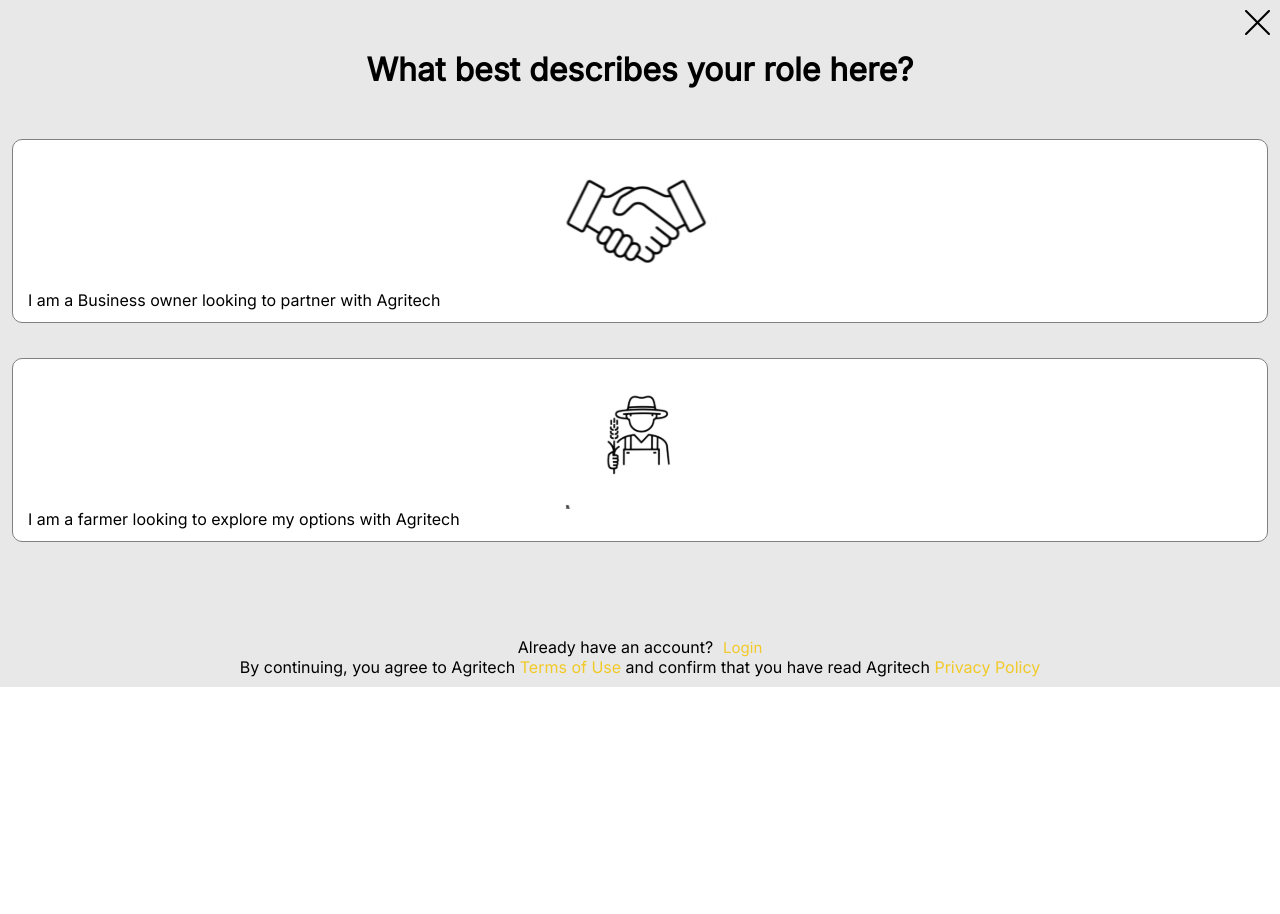
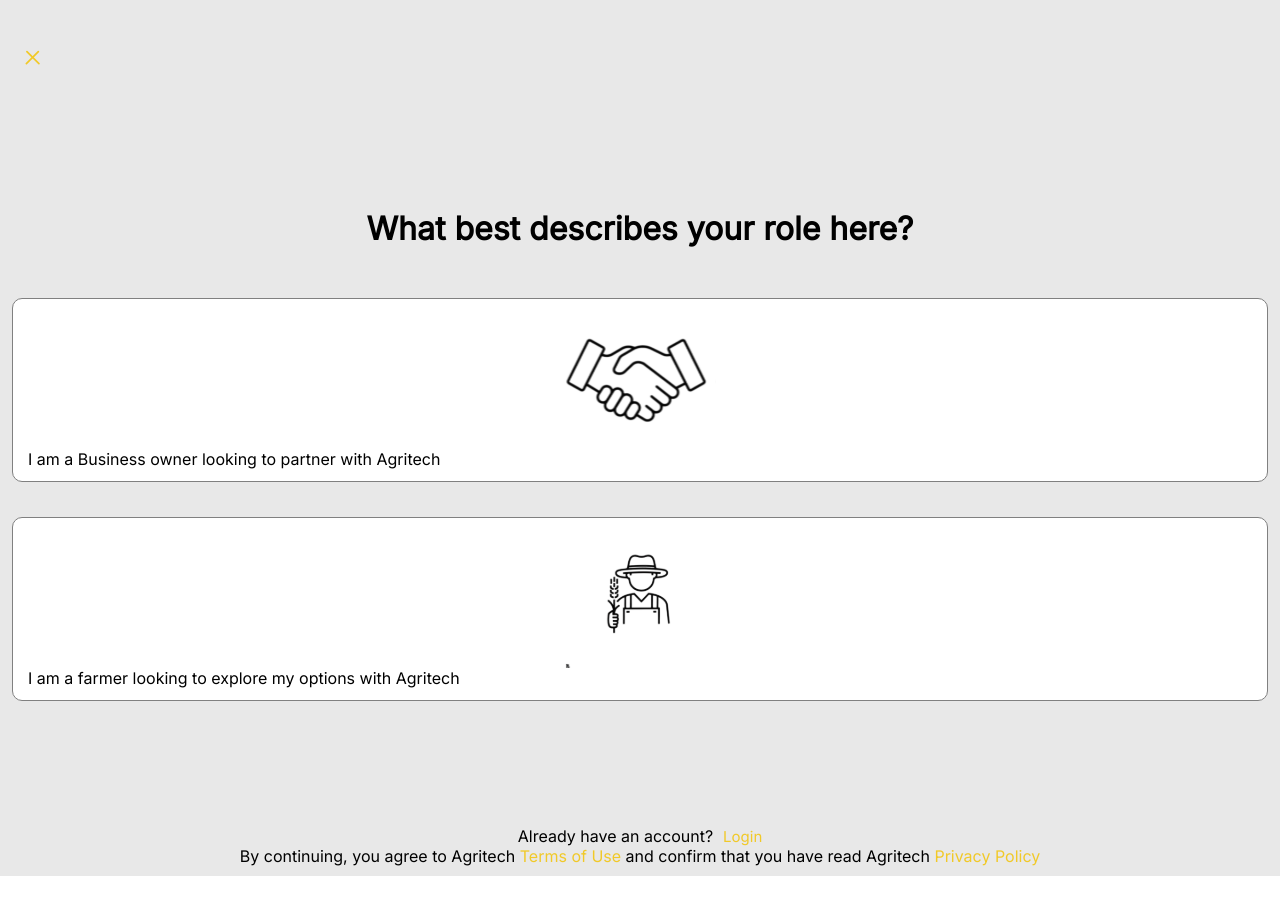
Before and after one commit to Ahnob/agritechcapstonereact, a React (Vite) app: page /onboarding in a window 1280 px wide. Shown: the top 914 px of the page. Before the commit the page ends 800 px from the top, so only its background shows below. Built offline with nearby package versions, Linux system fonts and the light colour scheme.

Commit message:
started with the closing image on the onbording

```diff
--- a/src/components/Alreadyhaveanaccount/Onboarding.css
+++ b/src/components/Alreadyhaveanaccount/Onboarding.css
@@ -56,8 +56,8 @@
 }
 
 .onboarding-footer {
-  margin-top: 70px;
-  margin-bottom: 30px;
+  margin-top: 100px;
+  margin-bottom: 50px;
   padding-top: 10px;
   padding-bottom: 10px;
   text-align: center;
--- a/src/components/Alreadyhaveanaccount/Onboarding.jsx
+++ b/src/components/Alreadyhaveanaccount/Onboarding.jsx
@@ -1,25 +1,35 @@
 import handshake_icon from "../../assets/Handshake_icon.svg";
 import farmer_icon from "../../assets/Farmer_icon.svg";
 import { Link } from "react-router-dom";
-import close_icon from "../../assets/Vector-icon.svg";
+import closeicon from "../../assets/close-con.svg";
 import "./Onboarding.css";
 
-function Onboarding() {
+function Onboarding(props) {
   return (
     <>
       <div className="onboarding-container">
-        <img src={close_icon} className="close_icon" />
+        <img
+          onClick={props.onClose}
+          src={closeicon}
+          className="close-icon"
+          alt="close-icon"
+        />
+
         <h3 className="onboarding-header">
           What best describes your role here?
         </h3>
         <div className="onboarding-child">
           <div className="onboarding-child1">
             <img src={handshake_icon} className="handshake_image" />
-            <p className="onboarding-paragraph">I am a Business owner looking to partner with Agritech</p>
+            <p className="onboarding-paragraph">
+              I am a Business owner looking to partner with Agritech
+            </p>
           </div>
           <div className="onboarding-child2">
             <img src={farmer_icon} className="farmer_image" />
-            <p className="onboarding-paragraph">I am a farmer looking to explore my options with Agritech</p>
+            <p className="onboarding-paragraph">
+              I am a farmer looking to explore my options with Agritech
+            </p>
           </div>
         </div>
         <footer className="onboarding-footer">
--- /dev/null
+++ b/src/components/Closeicon/CloseIcon.css
@@ -0,0 +1,9 @@
+.close-icon {
+  cursor: pointer;
+  font-size: 24px;
+  transition: opacity 0.3s ease-out;
+}
+
+.close-icon.closing {
+  opacity: 0;
+}
```
Also changed, not shown: src/components/Closeicon/CloseIcon.jsx (added, +21 -0 lines).
